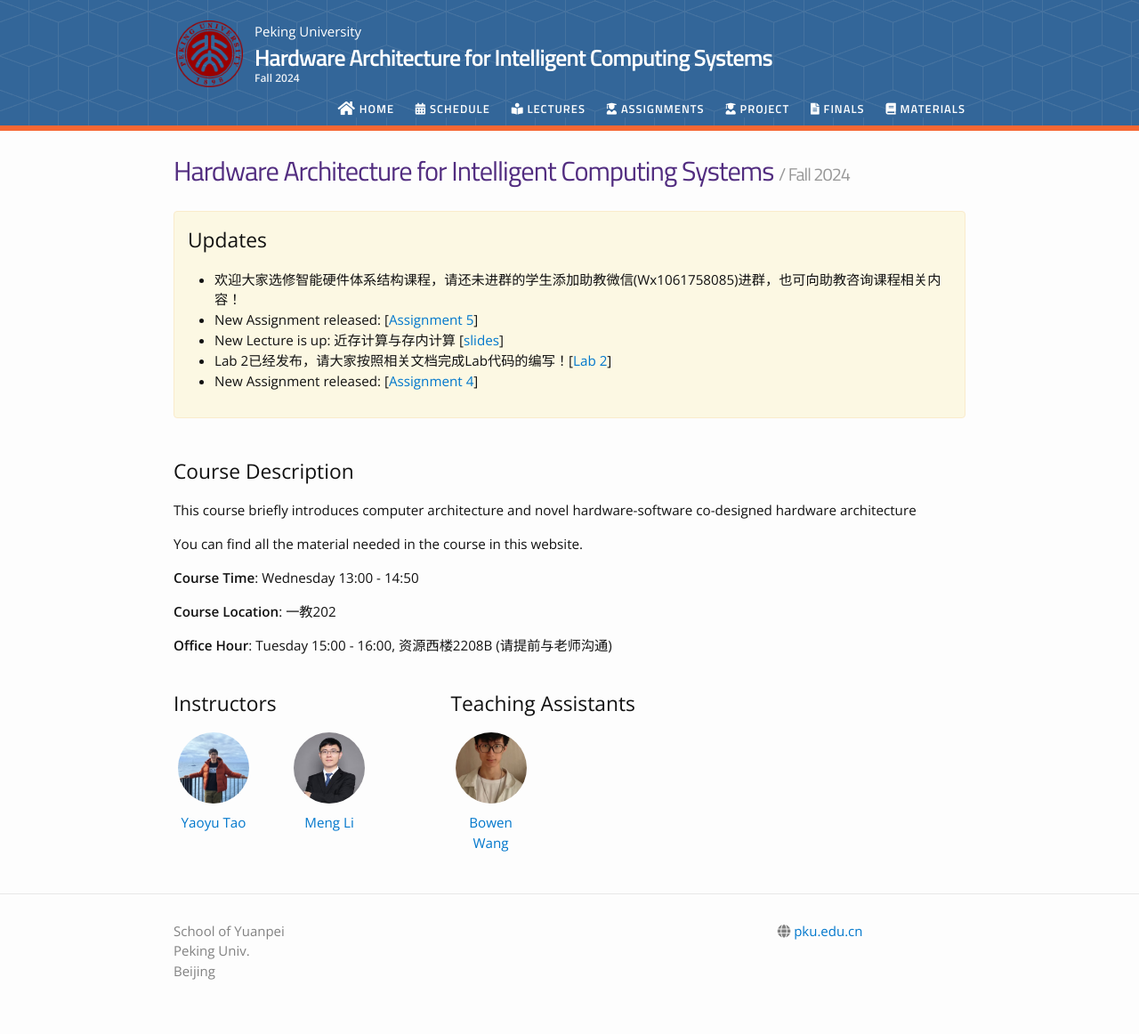
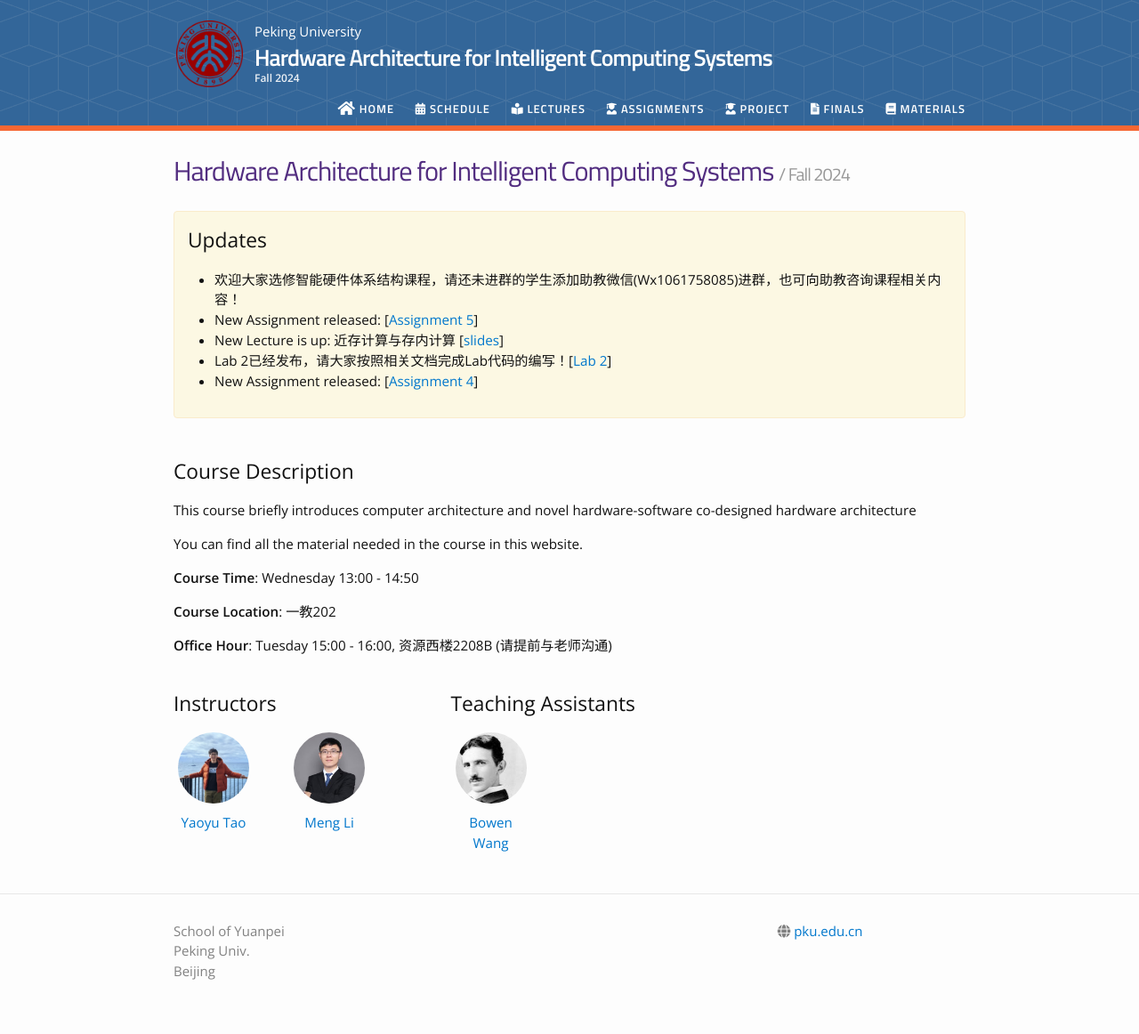
Before and after one commit to AIArchPKU/2025Spring, a Jekyll site: the page built from index.md, in a window 1280 px wide. Shown: the whole page at 89% size. Built offline with Jekyll 4.4.1, drawn with Linux system fonts in a browser that asks for light colours; nearby versions of some CDN libraries.

Commit message:
Update people.yml

```diff
--- a/_data/people.yml
+++ b/_data/people.yml
@@ -8,5 +8,5 @@
 
 teaching_assistants:
   - name: Bowen Wang
-    profile_pic: /_images/pp/wangbowen.jpg
+    profile_pic: /_images/pp/ta01.jpg
     webpage: 2401111896@stu.pku.edu.cn
```
